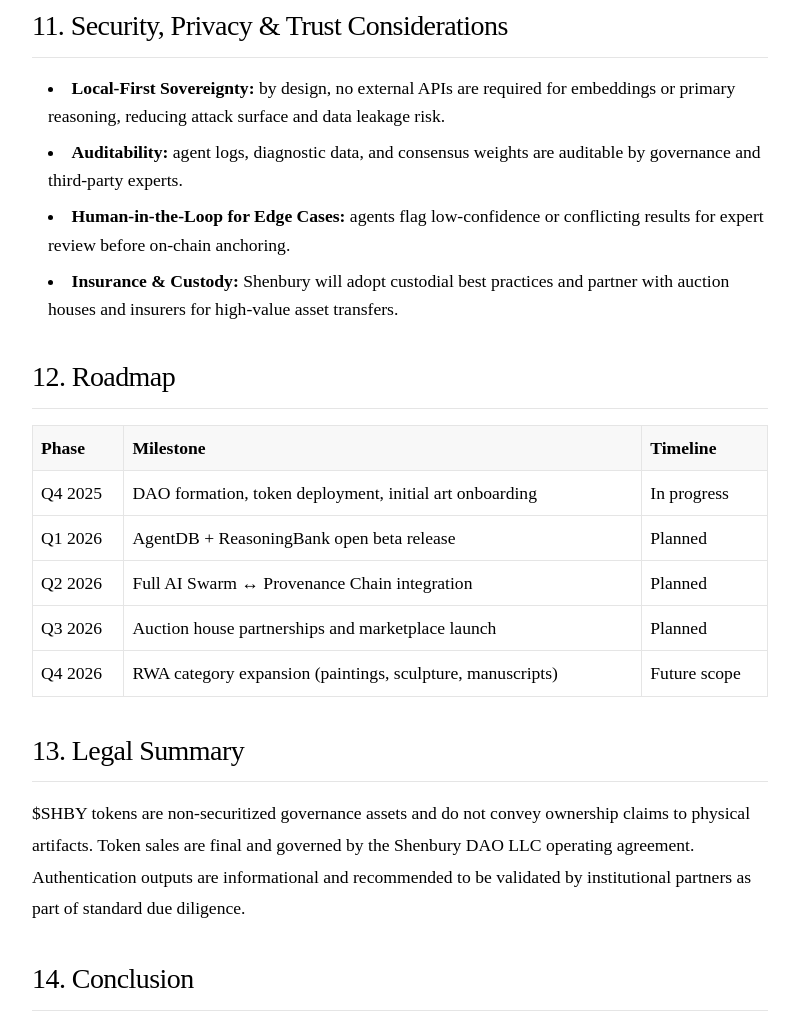
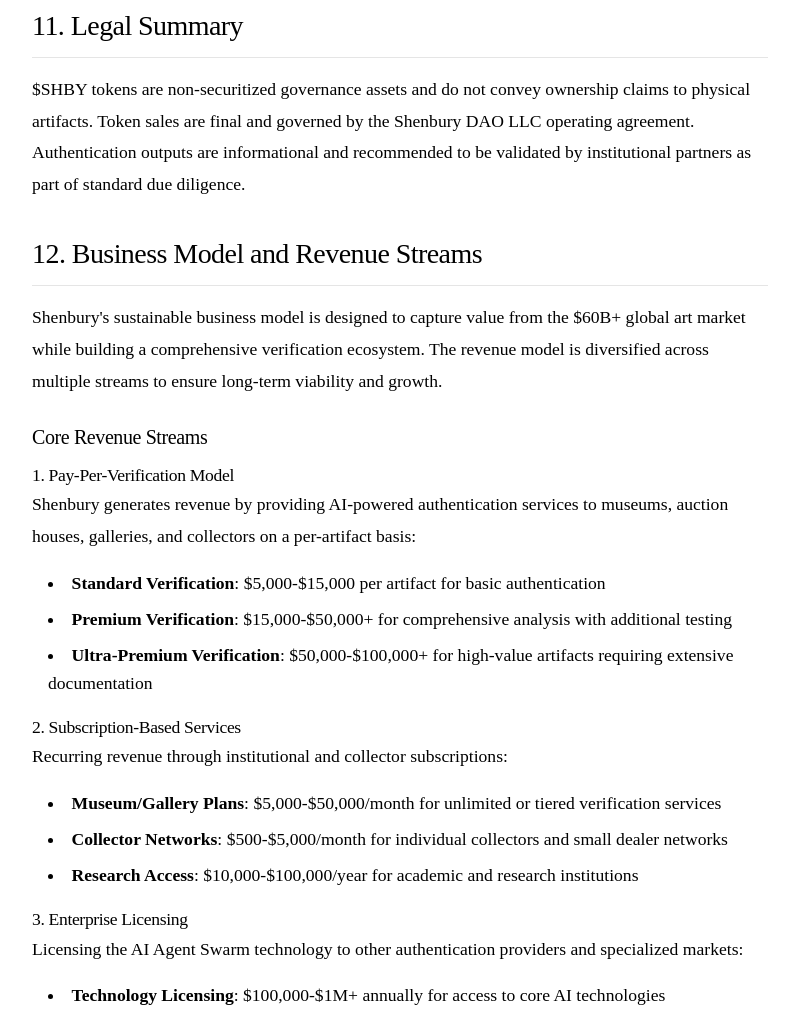
Before and after one commit to jnodes/shenbury-ai, a website: page public/whitepaper.html in a window 1280 px wide. Shown: the part 6876-7890 px from the top of the page, without its empty margins (240-1039 px from the left). Drawn offline with Linux system fonts and the light colour scheme.

Commit message:
Update business model with higher revenue projections and move to section 12 in whitepaper

```diff
--- a/public/whitepaper.html
+++ b/public/whitepaper.html
@@ -342,59 +342,10 @@
             </ul>
             <p>Token economics follow the previously defined ICO and performance package schedule; governance can adjust parameters via DAO voting.</p>
 
-            <h2>11. Security, Privacy & Trust Considerations</h2>
-            <ul>
-                <li><strong>Local-First Sovereignty:</strong> by design, no external APIs are required for embeddings or primary reasoning, reducing attack surface and data leakage risk.</li>
-                <li><strong>Auditability:</strong> agent logs, diagnostic data, and consensus weights are auditable by governance and third-party experts.</li>
-                <li><strong>Human-in-the-Loop for Edge Cases:</strong> agents flag low-confidence or conflicting results for expert review before on-chain anchoring.</li>
-                <li><strong>Insurance & Custody:</strong> Shenbury will adopt custodial best practices and partner with auction houses and insurers for high-value asset transfers.</li>
-            </ul>
-
-            <h2>12. Roadmap</h2>
-            <table>
-                <thead>
-                    <tr>
-                        <th align="right">Phase</th>
-                        <th>Milestone</th>
-                        <th align="center">Timeline</th>
-                    </tr>
-                </thead>
-                <tbody>
-                    <tr>
-                        <td align="right">Q4 2025</td>
-                        <td>DAO formation, token deployment, initial art onboarding</td>
-                        <td align="center">In progress</td>
-                    </tr>
-                    <tr>
-                        <td align="right">Q1 2026</td>
-                        <td>AgentDB + ReasoningBank open beta release</td>
-                        <td align="center">Planned</td>
-                    </tr>
-                    <tr>
-                        <td align="right">Q2 2026</td>
-                        <td>Full AI Swarm ↔ Provenance Chain integration</td>
-                        <td align="center">Planned</td>
-                    </tr>
-                    <tr>
-                        <td align="right">Q3 2026</td>
-                        <td>Auction house partnerships and marketplace launch</td>
-                        <td align="center">Planned</td>
-                    </tr>
-                    <tr>
-                        <td align="right">Q4 2026</td>
-                        <td>RWA category expansion (paintings, sculpture, manuscripts)</td>
-                        <td align="center">Future scope</td>
-                    </tr>
-                </tbody>
-            </table>
-
-            <h2>13. Legal Summary</h2>
+            <h2>11. Legal Summary</h2>
             <p>$SHBY tokens are non-securitized governance assets and do not convey ownership claims to physical artifacts. Token sales are final and governed by the Shenbury DAO LLC operating agreement. Authentication outputs are informational and recommended to be validated by institutional partners as part of standard due diligence.</p>
 
-            <h2>14. Conclusion</h2>
-            <p>Shenbury establishes a new computational paradigm: self-contained AI agents that learn, reason, and preserve institutional memory without external dependencies. By bringing cryptographically verifiable provenance to high-value cultural assets, Shenbury unlocks latent liquidity in the art market and enables secure, on-chain participation in Real World Assets.</p>
-
-            <h2>15. Business Model and Revenue Streams</h2>
+            <h2>12. Business Model and Revenue Streams</h2>
             <p>Shenbury's sustainable business model is designed to capture value from the $60B+ global art market while building a comprehensive verification ecosystem. The revenue model is diversified across multiple streams to ensure long-term viability and growth.</p>
 
             <h3>Core Revenue Streams</h3>
@@ -471,12 +422,12 @@
                     <tr>
                         <td>Year 3</td>
                         <td>Global market presence</td>
-                        <td align="right">$50M</td>
+                        <td align="right">$100M</td>
                     </tr>
                     <tr>
                         <td>Year 5</td>
                         <td>Market leadership</td>
-                        <td align="right">$150M+</td>
+                        <td align="right">$500M+</td>
                     </tr>
                 </tbody>
             </table>
@@ -500,6 +451,9 @@
                 <li><strong>Marketing and Growth (5%)</strong>: Market education and customer acquisition</li>
             </ol>
 
+            <h2>13. Conclusion</h2>
+            <p>Shenbury establishes a new computational paradigm: self-contained AI agents that learn, reason, and preserve institutional memory without external dependencies. By bringing cryptographically verifiable provenance to high-value cultural assets, Shenbury unlocks latent liquidity in the art market and enables secure, on-chain participation in Real World Assets.</p>
+
             <div class="whitepaper-footer">
                 <p><strong>Author:</strong> Shenbury Labs</p>
                 <p>© 2025 Shenbury Labs — shenbury.com</p>
```
Also changed, not shown: METADAO-LISTING.md (+2 -2 lines), public/index.html (+1 -1 lines), README.md.
